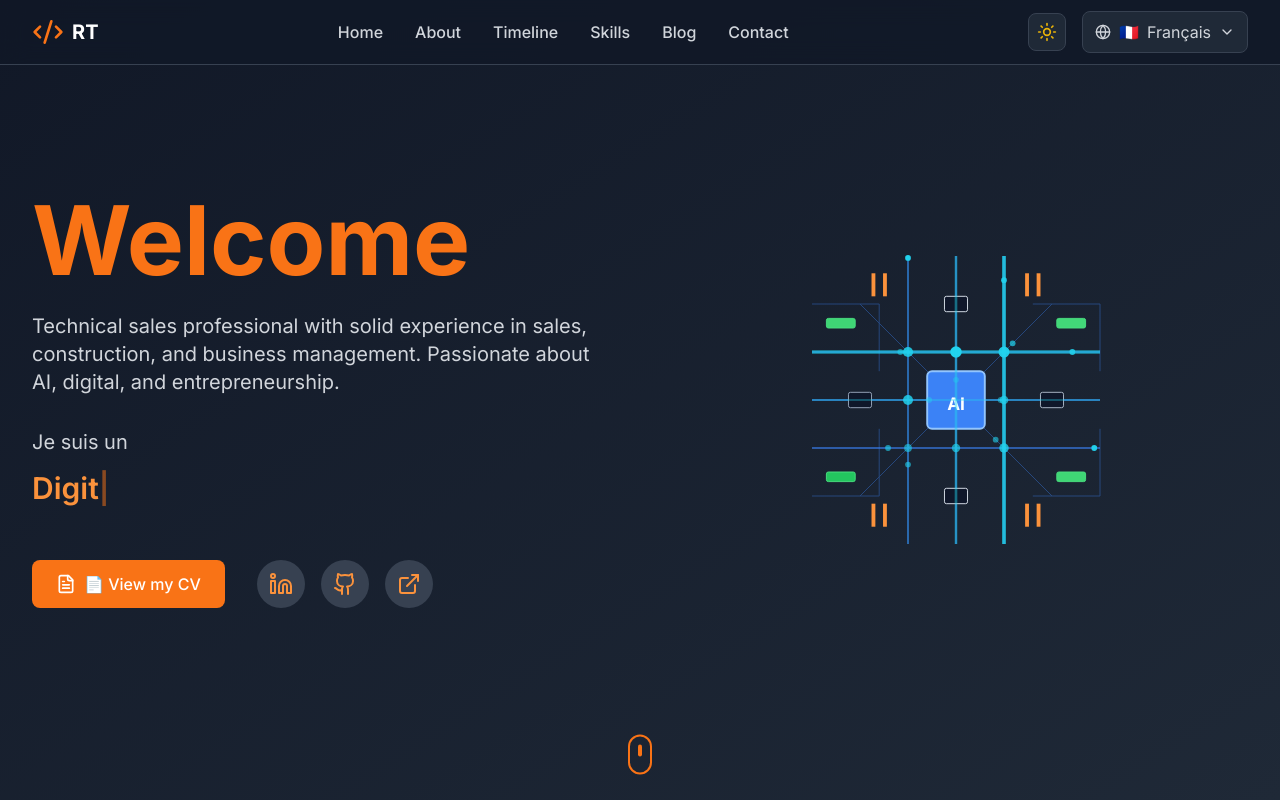
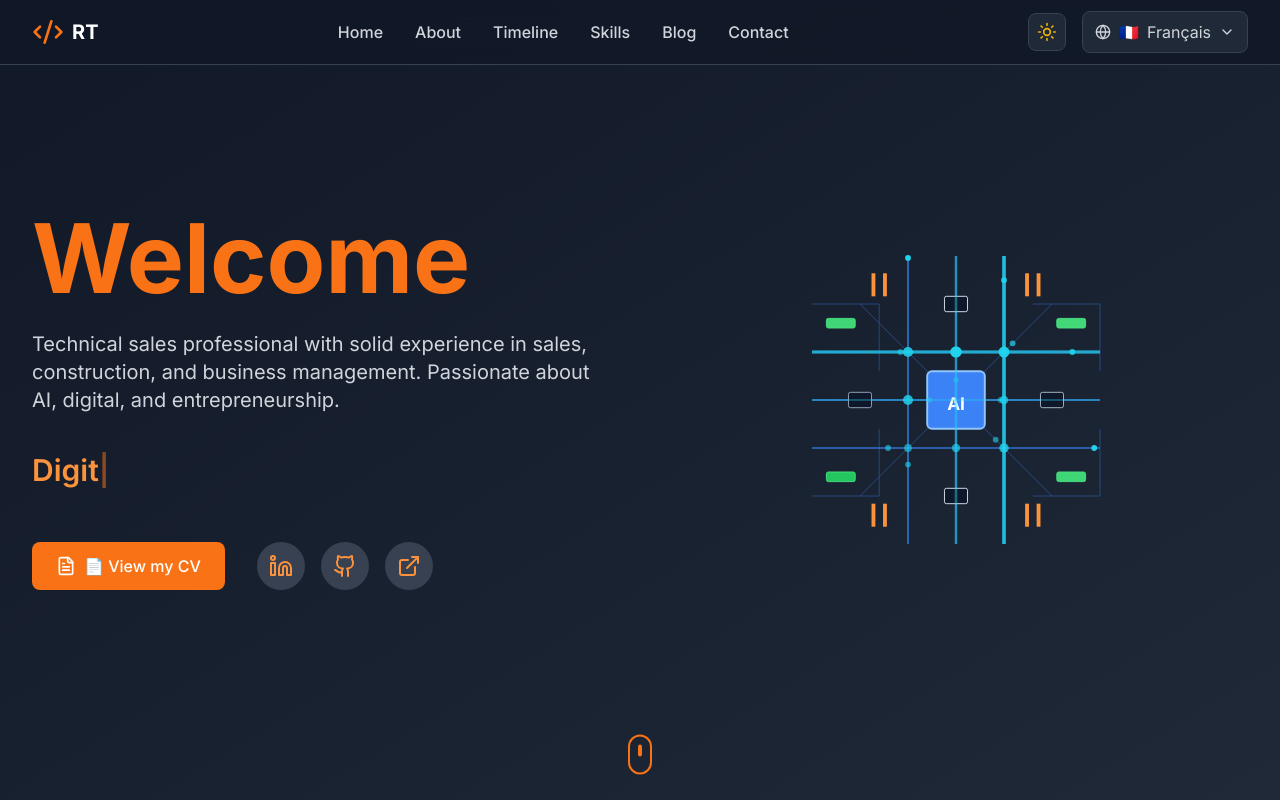
Before and after one commit to Raphael91000/portofolio, a React (Vite) app: page / in a window 1280 px wide. Shown: the top 800 px of the page. Built offline with nearby package versions, Linux system fonts and the light colour scheme.

Commit message:
modif hero

```diff
--- a/src/components/sections/Hero.tsx
+++ b/src/components/sections/Hero.tsx
@@ -116,7 +116,7 @@ const Hero: React.FC = () => {
               className="mb-6 sm:mb-12"
             >
               <div className="text-sm sm:text-base md:text-lg lg:text-xl text-gray-300 mb-2">
-                Je suis un
+
               </div>
               <div className="text-xl sm:text-2xl md:text-3xl font-semibold text-orange-400 h-12 flex items-center">
                 <TypewriterText />
```
